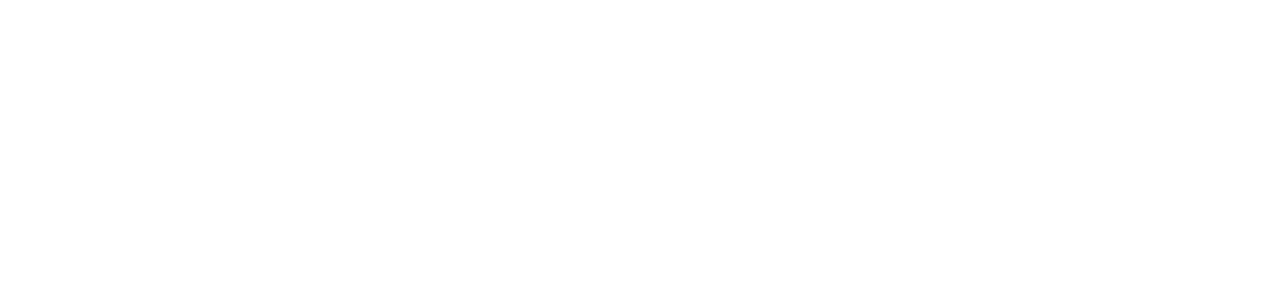
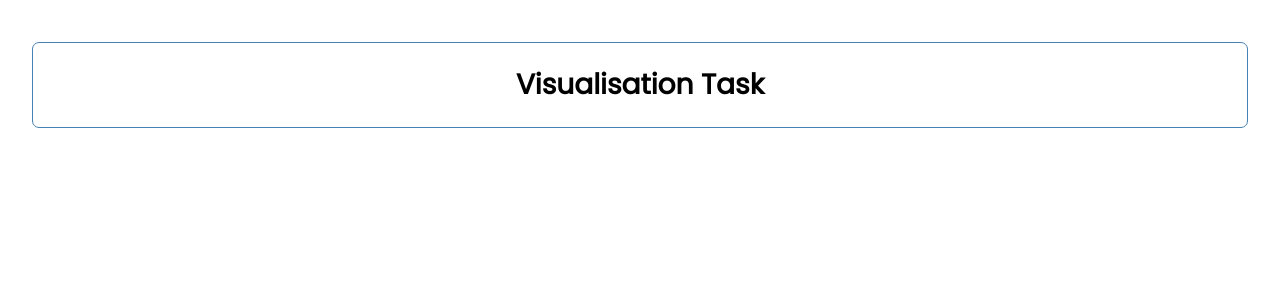
Before and after one commit to insertmike/visualization-task-react, a React (Create React App) app: page / in a window 1280 px wide. Shown: the top 300 px of the page. Built offline with nearby package versions, Linux system fonts and the light colour scheme.

Commit message:
Added Header & Rectangles component

```diff
--- a/src/App.js
+++ b/src/App.js
@@ -1,7 +1,10 @@
+import Header from './components/Header'
+import Rectangles from './components/Rectangles'
+
 function App() {
   return (
-    <div className="App">
-
+    <div className="container">
+      <Header/>
     </div>
   );
 }
--- /dev/null
+++ b/src/components/Header.js
@@ -0,0 +1,11 @@
+import React from 'react'
+
+export const Header = () => {
+    return (
+        <header className="header">
+            <h1>Visualisation Task</h1>
+        </header>
+    )
+}
+
+export default Header
--- /dev/null
+++ b/src/components/Rectangles.js
@@ -0,0 +1,38 @@
+
+export const Rectangles = () => {
+    return (
+        <div className="grid-box">
+            <div className="grid-element">
+                <div className="grid-element rect-large"></div>
+            </div>
+            <div className="grid-element rect-larg ">
+                <div className="grid-element rect-large dot"></div>
+            </div>
+            <div className="grid-element ">
+                <div className="grid-element rect-small"></div>
+            </div>
+            <div className="grid-element">
+                <div className="grid-element rect-small dot"></div>
+            </div>
+            <div className="grid-element">Rect 5</div>
+            <div className="grid-element">Rect 6</div>
+            <div className="grid-element">Rect 7</div>
+            <div className="grid-element">Rect 8</div>
+            <div className="grid-element">Rect 9</div>
+            <div className="grid-element">Rect 10</div>
+            <div className="grid-element">Rect 11</div>
+            <div className="grid-element">Rect 12</div>
+            <div className="grid-element">Rect 13</div>
+            <div className="grid-element">Rect 14</div>
+            <div className="grid-element">Rect 15</div>
+            <div className="grid-element">Rect 16</div>
+            <div className="grid-element">Rect 17</div>
+            <div className="grid-element">Rect 18</div>
+            <div className="grid-element">Rect 19</div>
+            <div className="grid-element">Rect 20</div>
+            <div className="grid-element">Rect 21</div>
+        </div>
+    )
+}
+
+export default Rectangles;
--- a/src/index.css
+++ b/src/index.css
@@ -6,6 +6,55 @@
   padding: 0;
 }
 
+html {
+  font-size: 14px;
+}
+
 body {
   font-family: 'Poppins', sans-serif;
 }
+
+.container {
+  max-width: 95%;
+  margin: 3rem auto;
+  padding: 1.5rem;
+  border: .1rem solid steelblue;
+  /* Debugging purposes */
+  border-radius: .5rem;
+}
+
+.header{
+  text-align: center;
+}
+
+.grid-box{
+  display: grid;
+  grid-template-columns: repeat(3, 1fr);
+  grid-gap: 1rem;
+  grid-auto-rows: 10rem;
+}
+
+.grid-element{
+  border: .1rem solid grey;
+  display: flex;
+  justify-content: center;
+  align-items: center;
+}
+
+.rect-large{
+
+  width: 70%;
+  height: 70%;
+  background: red;
+}
+
+.rect-small{
+
+  width: 30%;
+  height: 30%;
+  background: green;
+}
+
+.dot{
+
+}
```
